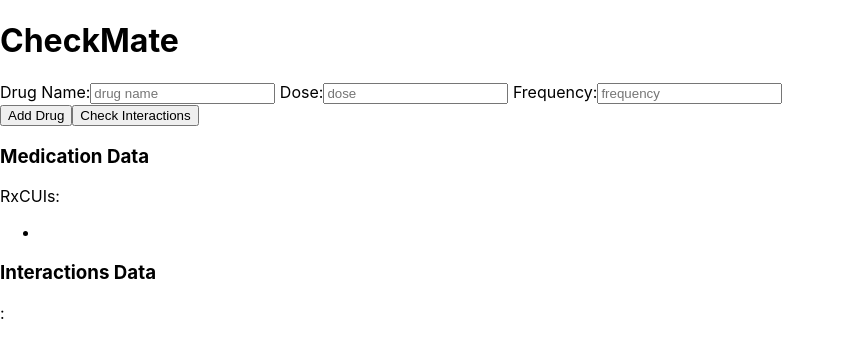
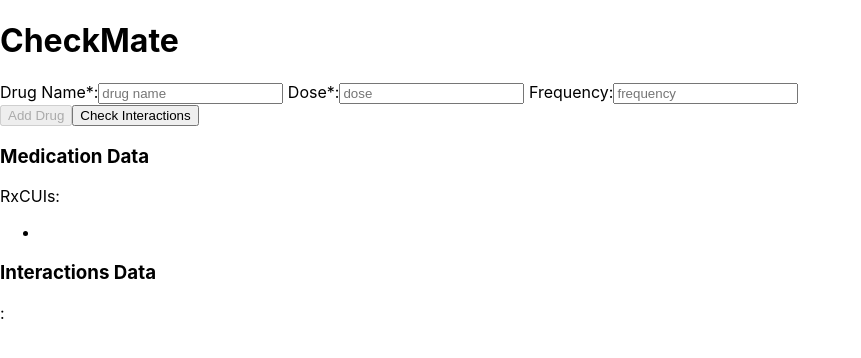
Before and after one commit to abbychoii/checkmate, a React (Create React App) app in the folder checkmate-frontend/: page / in a window 1280 px wide. Shown: the top 358 px of the page, without its empty margins (0-861 px from the left). Built offline with nearby package versions, Linux system fonts and the light colour scheme.

Commit message:
updated the form to prevent adding drug form slots

```diff
--- a/checkmate-frontend/src/App.js
+++ b/checkmate-frontend/src/App.js
@@ -9,44 +9,18 @@ function App() {
     interactions: [""],
   });
 
-  // const getRxCUIs = async (formData) => {
-  //   console.log("getRxCUIs called");
-  //   // console.log(formData);
-  //   const newRxCUIs = [];
-  //   for (const drugInfo of formData) {
-  //     try {
-  //       let response = await axios.get(
-  //         `https://rxnav.nlm.nih.gov/REST/rxcui.json?name=${drugInfo.drug}`
-  //       );
-  //       console.log(response.data);
-  //       console.log(Object.keys(response.data.idGroup).length);
-  //       if (Object.keys(response.data.idGroup).length > 0) {
-  //         console.log(response.data.idGroup.rxnormId[0]);
-  //         newRxCUIs.push(response.data.idGroup.rxnormId[0]);
-  //       }
-  //     } catch (error) {
-  //       const errorMessage = `${drugInfo.drug} does not exist.`;
-  //       // console.log(errorMessage);
-  //       alert(errorMessage);
-  //     }
-  //   }
-  //   console.log(newRxCUIs);
-  //   return newRxCUIs;
-  // };
-
   const getInteractions = async (formData) => {
     console.log("getInteractions called");
-    console.log(formData);
+    // console.log(formData);
     let rxCUICodes = [];
     for (let idx in formData) {
       rxCUICodes.push(formData[idx].rxCUI);
     }
     const newInteractions = [];
-    // let rxCUICodes = await getRxCUIs(formData);
-    try {
     const rxCUIsCode = rxCUICodes.join("+");
     let interactionURL = `https://rxnav.nlm.nih.gov/REST/interaction/list.json?rxcuis=${rxCUIsCode}`;
-      axios.get(interactionURL).then((response) => {
+    const response = await axios.get(interactionURL);
+    try {
       if ("fullInteractionTypeGroup" in response.data) {
         const interactions = response.data.fullInteractionTypeGroup;
         console.log(interactions);
@@ -56,7 +30,6 @@ function App() {
         const disclaimer = "disclaimer :)";
         console.log(disclaimer);
       }
-      });
     } catch (error) {
       console.log(error);
     }
--- a/checkmate-frontend/src/components/AddDrugForm.js
+++ b/checkmate-frontend/src/components/AddDrugForm.js
@@ -15,7 +15,9 @@ const AddDrugForm = ({ getInteractions }) => {
     drugNames: [],
     doses: [],
     rxCUIs: [],
+    only: false,
   });
+
   const handleChange = async (i, e) => {
     let newFormData = [...formData];
     // console.log(e);
@@ -30,18 +32,15 @@ const AddDrugForm = ({ getInteractions }) => {
     );
     console.log(response.data);
     try {
-      let suggestionsNameData = response.data[1];
-      let suggestionDoseData = response.data[2]["STRENGTHS_AND_FORMS"][0];
+      const newDrugSuggestions = { ...drugSuggestions };
+      if (response.data[0] === 1) {
+        newDrugSuggestions["only"] = true;
+      }
+      newDrugSuggestions["drugNames"] = response.data[1];
+      newDrugSuggestions["doses"] = response.data[2]["STRENGTHS_AND_FORMS"][0];
+      newDrugSuggestions["rxCUIs"] = response.data[2]["RXCUIS"][0];
       // console.log(suggestionDoseData);
-      let suggestionRxCUIData = response.data[2]["RXCUIS"][0][0];
-      setDrugSuggestions({
-        drugNames: suggestionsNameData,
-        doses: suggestionDoseData,
-        rxCUIs: suggestionRxCUIData,
-      });
-      const newFormData = [...formData];
-      newFormData[i]["rxCUI"] = suggestionRxCUIData;
-      setFormData(newFormData);
+      setDrugSuggestions(newDrugSuggestions);
     } catch (error) {
       console.log(error);
     }
@@ -49,8 +48,29 @@ const AddDrugForm = ({ getInteractions }) => {
     // setDrugSuggestions({ ...drugSuggestions, drugName: suggestionsNameData });
   };
 
+  const findRxCUI = (i) => {
+    if (drugSuggestions.only) {
+      for (let idx in drugSuggestions.doses) {
+        if (drugSuggestions.doses[idx] === formData[i].dose) {
+          const newFormData = [...formData];
+          newFormData[i].rxCUI = drugSuggestions.rxCUIs[idx];
+          setFormData(newFormData);
+        }
+      }
+    }
+  };
+
   const addFormFields = () => {
-    setFormData([...formData, { drug: "", dose: "", frequency: "" }]);
+    const i = formData.length - 1;
+    if (formData[i].drug && formData[i].dose) {
+      setDrugSuggestions({
+        drugNames: [],
+        doses: [],
+        rxCUIs: [],
+        only: false,
+      });
+      setFormData([...formData, { drug: "", dose: "", frequency: "" }]);
+    }
   };
 
   const removeFormData = (i) => {
@@ -77,7 +97,7 @@ const AddDrugForm = ({ getInteractions }) => {
       {formData.map((element, index) => {
         return (
           <div className="inline-form" key={index}>
-            <label htmlFor="drug"> Drug Name:</label>
+            <label htmlFor="drug"> Drug Name*:</label>
             <input
               type="search"
               list="drug-name-suggestions"
@@ -88,13 +108,14 @@ const AddDrugForm = ({ getInteractions }) => {
               onChange={(e) =>
                 handleChange(index, e).then(getSuggestions(index, e))
               }
+              required={true}
             />
             <datalist id="drug-name-suggestions">
               {drugSuggestions.drugNames.map((suggestion, idx) => {
                 return <option key={idx} value={suggestion}></option>;
               })}
             </datalist>
-            <label htmlFor="dose"> Dose:</label>
+            <label htmlFor="dose"> Dose*:</label>
             <input
               type="search"
               list="dose-suggestions"
@@ -102,8 +123,8 @@ const AddDrugForm = ({ getInteractions }) => {
               name="dose"
               value={element.dose || ""}
               placeholder="dose"
-              onChange={(e) => handleChange(index, e)}
-              // disabled="disabled"
+              onChange={(e) => handleChange(index, e).then(findRxCUI(index))}
+              required={true}
             />
             <datalist id="dose-suggestions">
               {drugSuggestions.doses.map((suggestion, idx) => {
@@ -135,7 +156,16 @@ const AddDrugForm = ({ getInteractions }) => {
           </div>
         );
       })}
-      <button type="button" onClick={() => addFormFields()}>
+      <button
+        type="button"
+        onClick={() => addFormFields()}
+        disabled={
+          formData[formData.length - 1]["drug"] &&
+          formData[formData.length - 1]["dose"]
+            ? false
+            : true
+        }
+      >
         Add Drug
       </button>
       <input type="submit" value="Check Interactions" onClick={handleSubmit} />
```
Lines whose indentation alone changed are shown as unchanged.
